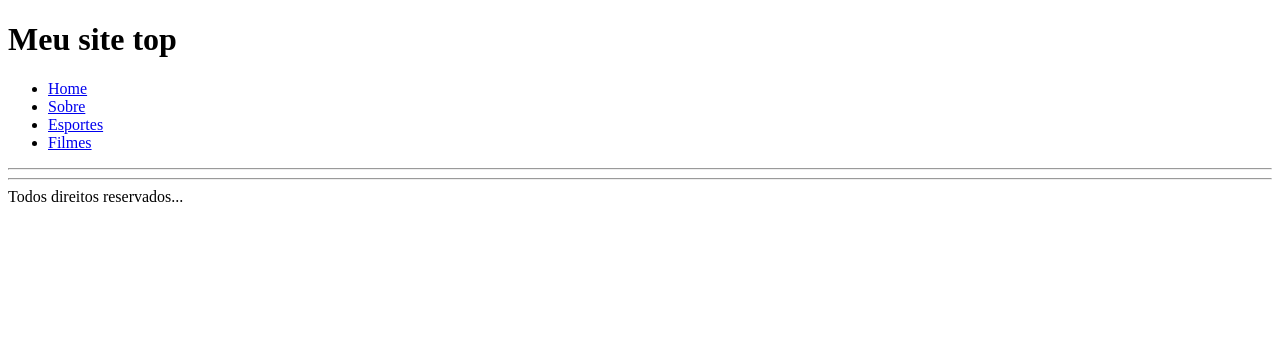
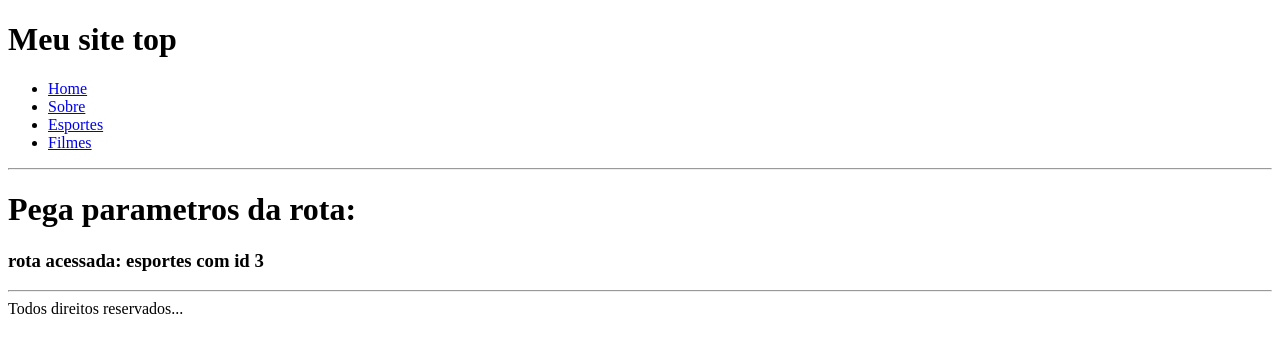
Before and after one commit to fernandonetom/learn-reactjs, a React (Create React App) app: page /categorias/esportes/3 in a window 1280 px wide. Shown: the top 352 px of the page. Built offline with nearby package versions, Linux system fonts and the light colour scheme.

Commit message:
get router params

```diff
--- /dev/null
+++ b/src/components/getParamsUrl.js
@@ -0,0 +1,13 @@
+import React from "react";
+import { useParams } from "react-router-dom";
+export default function GetParams() {
+	let { cat, id } = useParams();
+	return (
+		<>
+			<h1>Pega parametros da rota:</h1>
+			<h3>
+				rota acessada: {cat} com id {id}
+			</h3>
+		</>
+	);
+}
--- a/src/components/routes.js
+++ b/src/components/routes.js
@@ -2,6 +2,7 @@ import React from "react";
 import { BrowserRouter, Switch, Route, Link } from "react-router-dom";
 import TodoList from "./todoList";
 import Storage from "./storage";
+import GetParams from "./getParamsUrl";
 export default function Rota() {
 	return (
 		<BrowserRouter>
@@ -16,10 +17,10 @@ export default function Rota() {
 							<Link to="/sobre">Sobre</Link>
 						</li>
 						<li>
-							<Link to="/categorias/esportes">Esportes</Link>
+							<Link to="/categorias/esportes/3">Esportes</Link>
 						</li>
 						<li>
-							<Link to="/categorias/filmes">Filmes</Link>
+							<Link to="/categorias/filmes/5">Filmes</Link>
 						</li>
 					</ul>
 				</nav>
@@ -32,6 +33,9 @@ export default function Rota() {
 				<Route path="/sobre">
 					<Storage />
 				</Route>
+				<Route path="/categorias/:cat/:id">
+					<GetParams />
+				</Route>
 			</Switch>
 			<hr />
 			<footer>Todos direitos reservados...</footer>
```
